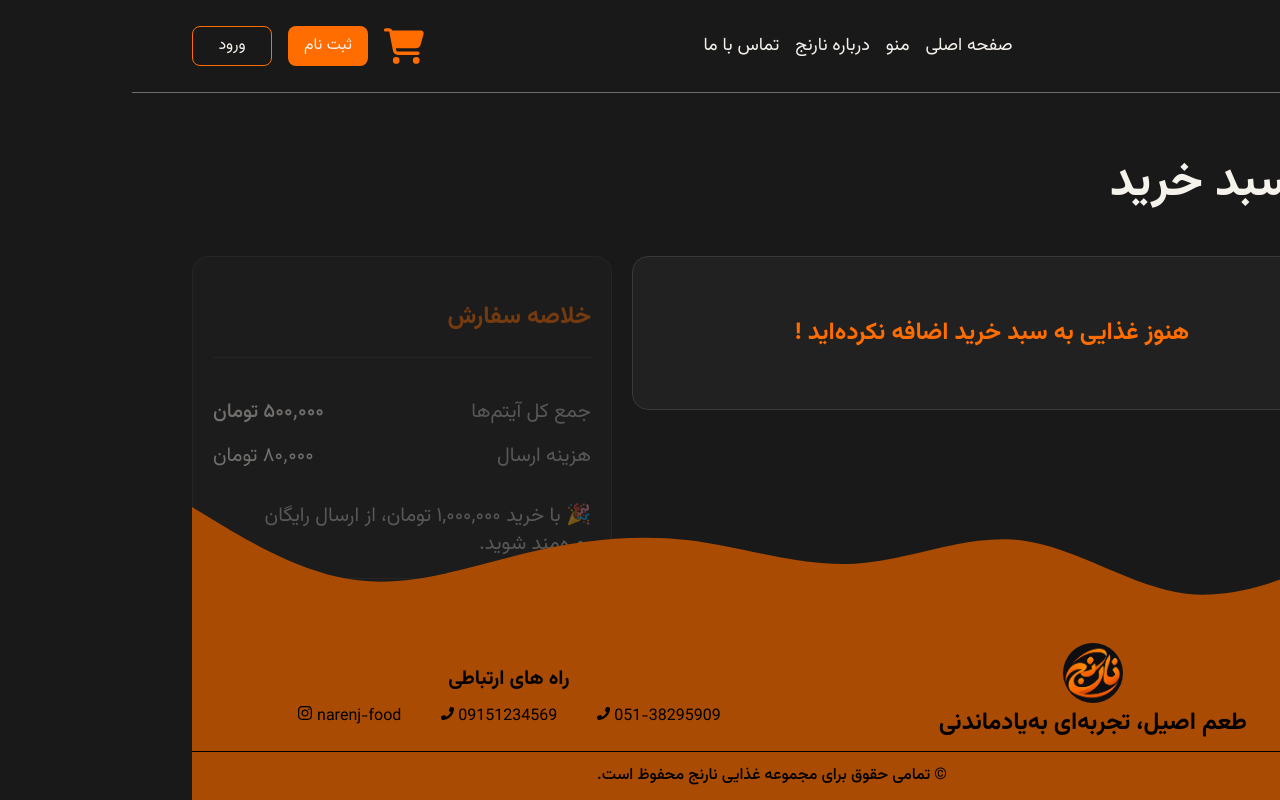
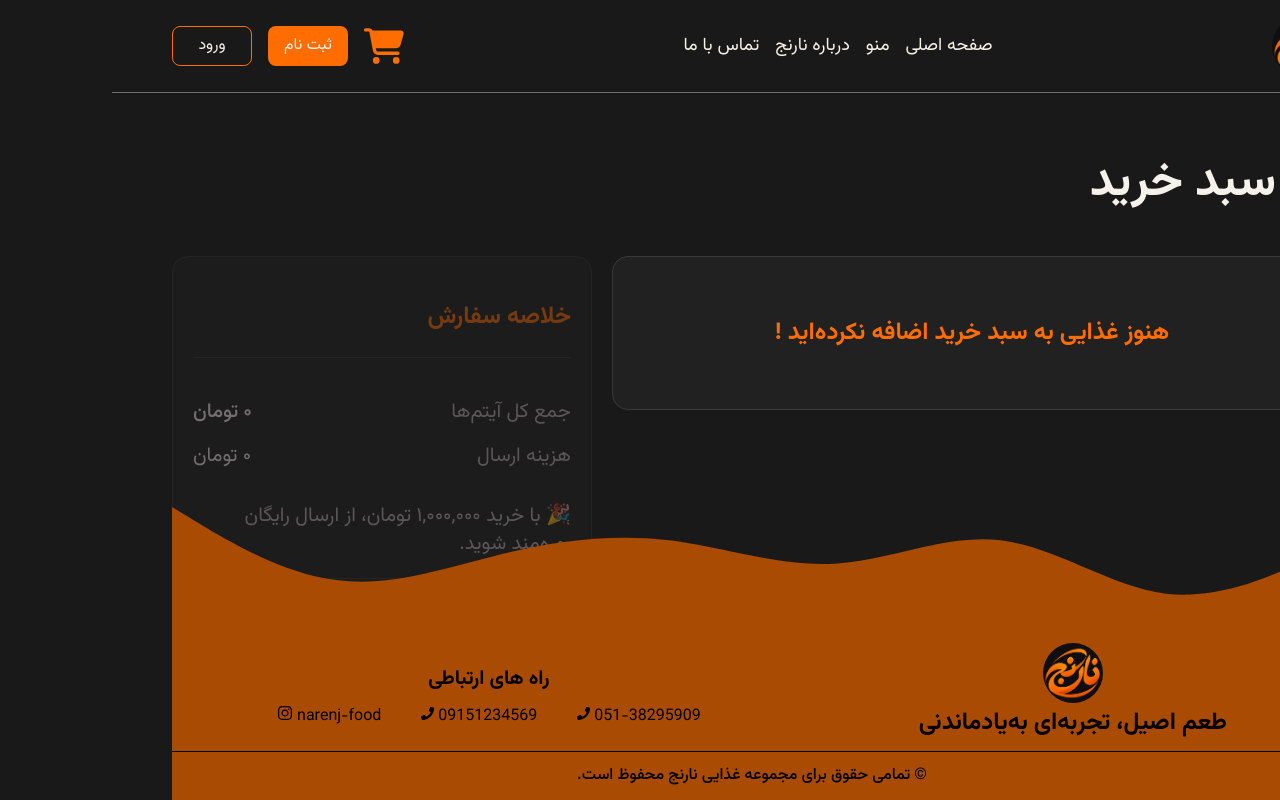
Before and after one commit to mollaei-dev/narenj-food, a React (Vite) app: page /narenj-food/cart in a window 1280 px wide. Built offline with nearby package versions, Linux system fonts and the light colour scheme.

Commit message:
feat: connect CartSummary to cart store

```diff
--- a/src/components/CartSummary.tsx
+++ b/src/components/CartSummary.tsx
@@ -1,12 +1,16 @@
+import { useCartStore } from "@/store/cartStore";
 import { FaMotorcycle } from "react-icons/fa";
 type CartSummaryProps = {
   variant?: "default" | "large";
 };
 function CartSummary({ variant = "default" }: CartSummaryProps) {
-  const totalPrice = 500000;
-  const deliveryFee = totalPrice >= 1000000 ? 0 : 80000;
+  const cart = useCartStore((state) => state.cart);
+  const totalPrice = cart.reduce(
+    (total, item) => total + item.quantity * item.price,
+    0,
+  );
+  const deliveryFee = totalPrice === 0 || totalPrice >= 1000000 ? 0 : 80000;
   const finalPrice = totalPrice + deliveryFee;
-
   return (
     <div className="flex min-h-150 w-full flex-col gap-5 rounded-2xl border border-[#3A3939] bg-[#222121] p-5">
       <h2
@@ -33,9 +37,11 @@ function CartSummary({ variant = "default" }: CartSummaryProps) {
         <div className="flex items-center justify-between">
           <span className="text-[#B8B5B0]">هزینه ارسال</span>
           <span
-            className={deliveryFee === 0 ? "text-[16px] text-[#FF6D00]" : ""}
+            className={
+              totalPrice >= 1000000 ? "text-[16px] text-[#FF6D00]" : ""
+            }
           >
-            {deliveryFee === 0
+            {totalPrice >= 1000000
               ? "رایگان"
               : `${deliveryFee.toLocaleString("fa-IR")} تومان`}
           </span>
```
